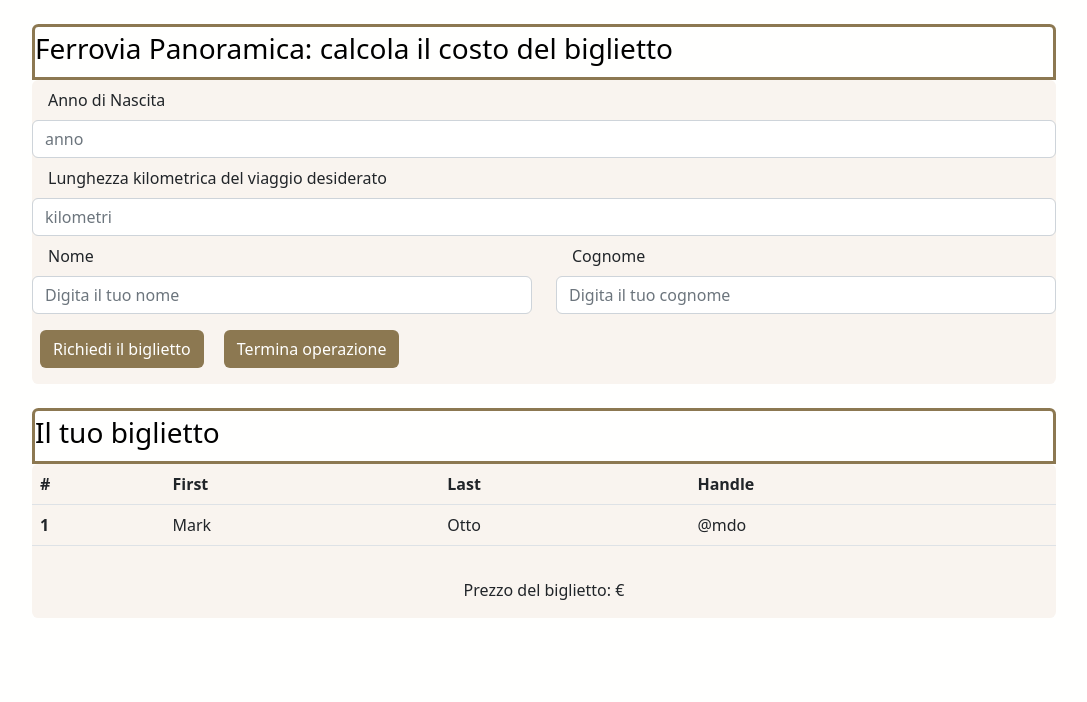
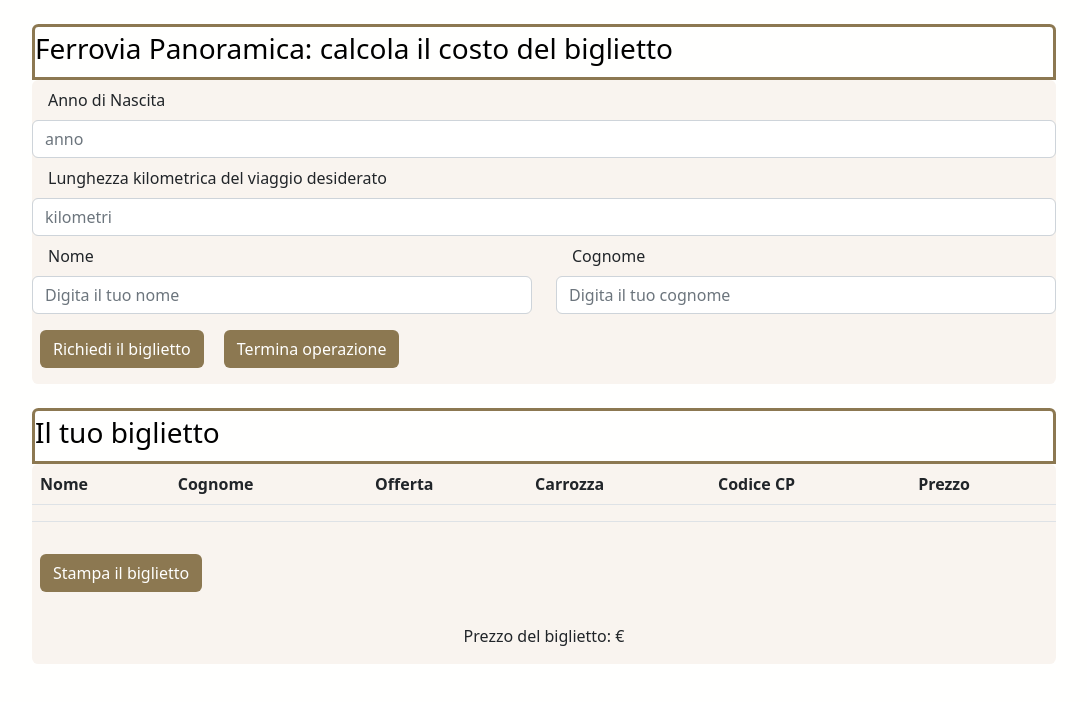
Before and after one commit to giovannilampis/js-biglietto-treno-form, a plain HTML site: page index.html in a window 1280 px wide. Shown: the whole page, without its empty margins (96-1183 px from the left). Drawn offline with nearby package versions, Linux system fonts and the light colour scheme.

Commit message:
add id to td elements in table

```diff
--- a/index.html
+++ b/index.html
@@ -73,23 +73,30 @@
               <table class="table">
                 <thead>
                   <tr>
-                    <th scope="col">#</th>
-                    <th scope="col">First</th>
-                    <th scope="col">Last</th>
-                    <th scope="col">Handle</th>
+                    <th scope="col">Nome</th>
+                    <th scope="col">Cognome</th>
+                    <th scope="col">Offerta</th>
+                    <th scope="col">Carrozza</th>
+                    <th scope="col">Codice CP</th>
+                    <th scope="col">Prezzo</th>
                   </tr>
                 </thead>
 
                 <tbody>
                   <tr>
-                    <th scope="row">1</th>
-                    <td>Mark</td>
-                    <td>Otto</td>
-                    <td>@mdo</td>
+                    <td id="first-name-ticket"></td>
+                    <td id="last-name-ticket"></td>
+                    <td id="offer-ticket"></td>
+                    <td id="railway-carriage"></td>
+                    <td id="cp-code"></td>
+                    <td id="price"></td>
                   </tr>
 
                 </tbody>
               </table>
+
+              <button id="button-ticket" type="submit" class="btn button-ticket my-3 mx-2">Stampa il biglietto</button>
+
 
               <!-- price of the ticket -->
               <p class="py-3" id="responce">Prezzo del biglietto: €</p>
```
